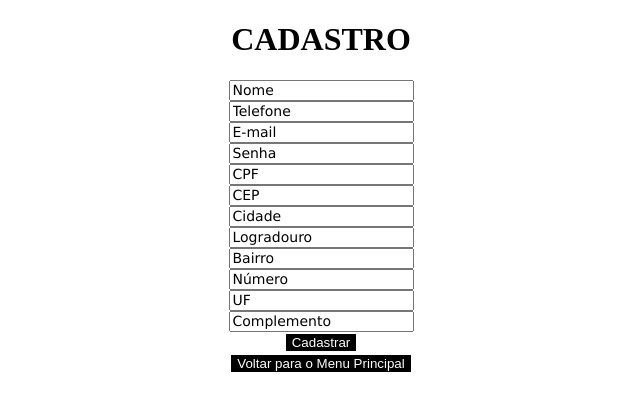
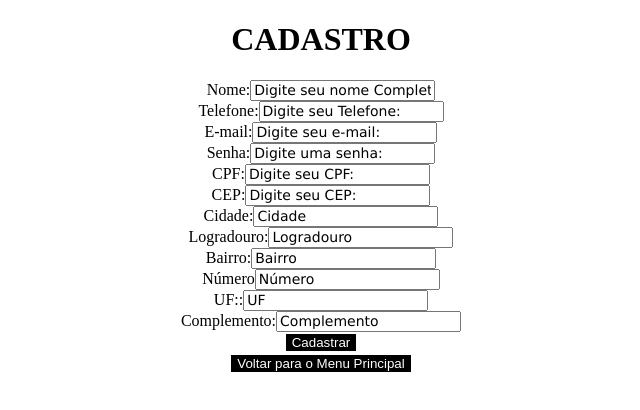
Before and after one commit to ProChefe-ElToniolo/ProjetoElToniolo, a Vue app: page /ViewTelaCadastro in a window 1280 px wide. Shown: the top 410 px of the page, without its empty margins (319-959 px from the left). Built offline with nearby package versions, Linux system fonts and the light colour scheme; no server answers.

Commit message:
alterações cadastro e menu principal

```diff
--- a/src/components/TelaCadastro.vue
+++ b/src/components/TelaCadastro.vue
@@ -1,33 +1,48 @@
 <template>
   <div class="cadastro">
       <h1>CADASTRO</h1>
-       <input type="text" placeholder="Nome" maxlength="50" v-model="nome">
+      <!-- VERIFICAR SE USAR OU NÃO PLACEHOLDER OU SÓ OS LABEL >-->
+        <label>Nome:</label>
+       <input type="text" placeholder="Digite seu nome Completo:" maxlength="50" v-model="nome">
        <br>
-       <input type="text" onkeypress="return event.charCode >= 48 && event.charCode <= 57" placeholder="Telefone" maxlength="11" v-model="telefone">
+       <label>Telefone:</label>
+       <input type="text" onkeypress="return event.charCode >= 48 && event.charCode <= 57" placeholder="Digite seu Telefone:" maxlength="11" v-model="telefone">
        <br>
-       <input type="text" placeholder="E-mail" maxlength="50" v-model="email">
+       <label>E-mail:</label>
+       <input type="text" placeholder="Digite seu e-mail:" maxlength="50" v-model="email">
        <br>
-       <input type="password" placeholder="Senha" maxlength="20" v-model="senha">
+       <label>Senha:</label>
+       <input type="password" placeholder="Digite uma senha:" maxlength="20" v-model="senha">
        <br>
-       <input type="text" onkeypress="return event.charCode >= 48 && event.charCode <= 57" placeholder="CPF" maxlength="11" v-model="cpf">
+       <label>CPF:</label>
+       <input type="text" onkeypress="return event.charCode >= 48 && event.charCode <= 57" placeholder="Digite seu CPF:" maxlength="11" v-model="cpf">
        <br>
-       <input type="text" onkeypress="return event.charCode >= 48 && event.charCode <= 57" placeholder="CEP" maxlength="8" v-model="cep">
+       <label>CEP:</label>
+       <input type="text" onkeypress="return event.charCode >= 48 && event.charCode <= 57" placeholder="Digite seu CEP:" maxlength="8" v-model="cep">
        <br>
+       <label>Cidade:</label>
        <input type="text" placeholder="Cidade" maxlength="20" v-model="cidade">
        <br>
+       <label>Logradouro:</label>
        <input type="text" placeholder="Logradouro" maxlength="50" v-model="logradouro">
        <br>
+       <label>Bairro:</label>
        <input type="text" placeholder="Bairro" maxlength="25" v-model="bairro" >
        <br>
+       <label>Número</label>
        <input type="text" onkeypress="return event.charCode >= 48 && event.charCode <= 57" placeholder="Número" maxlength="5" v-model="numero">
        <br>
+       <label>UF::</label>
        <input type="text" placeholder="UF" maxlength="2" v-model="uf">
        <br>
+       <label>Complemento:</label>
        <input type="text" placeholder="Complemento" maxlength="50" v-model="complemento">
        <br>
        <button id="botãoCadastrar" @click="salvarCadastro">Cadastrar</button>
        <br>
        <button id="botãoVoltar" @click="voltarMenu">Voltar para o Menu Principal</button>
+
+       <!-- VERIFICAR SE USAR OU NÃO PLACEHOLDER OU SÓ OS LABEL >-->
   </div>
 
 </template>
@@ -64,7 +79,8 @@ export default {
             theEvent.returnValue = false;
             if(theEvent.preventDefault) theEvent.preventDefault();
             }
-    }, salvarCadastro: function(){
+        },
+            salvarCadastro: function(){
             axios.post("http://localhost:55537/api/Cliente",{
             nome: this.nome,
             telefone: this.telefone,
@@ -96,7 +112,8 @@ export default {
                 })
             })
         }
-    },mounted(){
+    },
+    mounted(){
         axios.get("http://localhost:55537/api/Cliente").then(cliente => this.clientes = cliente.data)
     }
 
--- a/src/components/TelaMenuPrincipal.vue
+++ b/src/components/TelaMenuPrincipal.vue
@@ -6,7 +6,7 @@
                     <li @click="IrParaTelaPedidos">DELIVERY</li>
                     <li @click="IrParaTelaCardapio">CARDÁPIO</li>
                     <li @click="IrParaTelaLogin">SOBRE</li>
-                    <li @click="IrParaTelaCadastro">PERFIL</li>
+                    <li>PERFIL</li>
                 </ul>
             </div>
             <router-link to = "ViewTelaMenuAdmin" id="botaoIrParaMenuAdmin">IrParaMenuAdmin</router-link>
```
Lines whose indentation alone changed are shown as unchanged.
